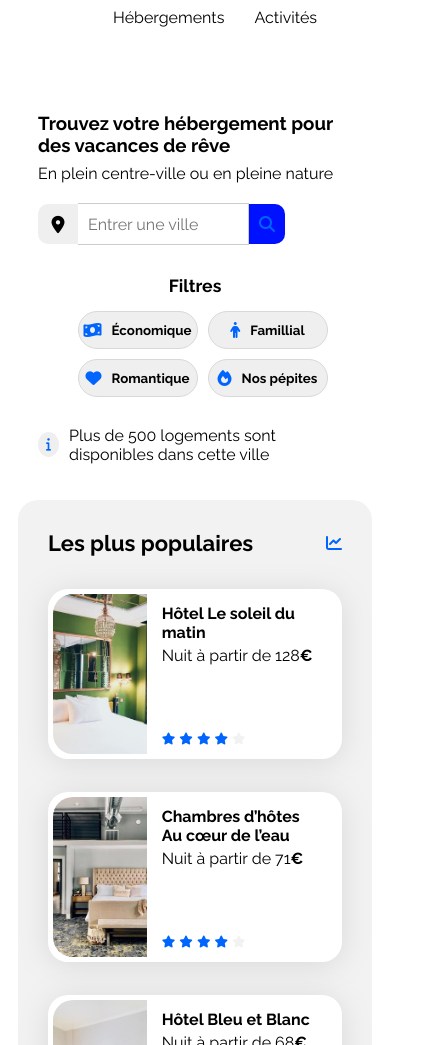
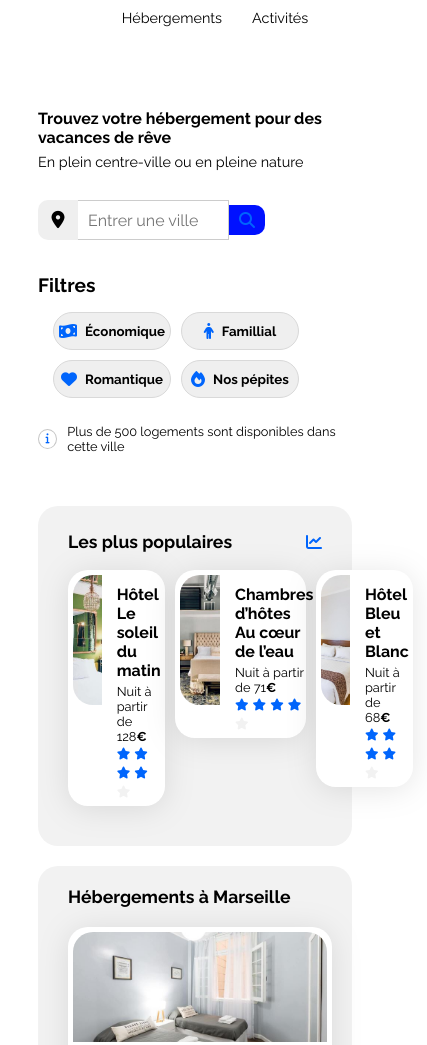
Before and after one commit to Matfen2/Booki-Site, a plain HTML site: page index.html in a window 390 px wide. Shown: the part 55-1100 px from the top of the page, 427 px wide, since content can reach past the window. Drawn offline with Linux system fonts and the light colour scheme.

Commit message:
Responsive following
Responsive 768px terminé

```diff
--- a/css/style.css
+++ b/css/style.css
@@ -95,7 +95,11 @@ nav {
 }
 
 .mission {
-    margin-top: -30px;
+    margin-top: -20px;
+}
+
+.mission p {
+  margin-top: -10px;
 }
 
 .searchCity {
@@ -231,9 +235,10 @@ nav {
   display: flex;
   justify-content: center;
   align-items: center;
+  border: 1px solid rgb(198, 198, 198);
+  background: transparent;
   cursor: pointer;
 }
-
 
 /* MAIN */
 a {
@@ -465,13 +470,14 @@ footer {
     flex-direction: row;
 }
 
+.listAbout, .listAccommodation, .listHelp {
+  margin-top: -10px;
+}
+
 /* Media query pour rendre le footer responsive */
 @media (max-width: 768px) {
     /* FOOTER */
-    footer {
-      height: 188px;
-      margin-top: 5px;
-    }
+
 }
 
 /* Le code ci-dessous correspond à la version responsive uniquement */
@@ -532,6 +538,232 @@ footer {
   }
 }
 
+@media (max-width: 768px) {
+  .main-container {
+    padding: 0 10px;
+  }
+
+  /* Header */
+  .listHref {
+    margin-top: -43px;
+    column-gap: 30px;
+    margin-right: -10px;
+  }
+
+  .listHref .href-link {
+    font-size: 0.9em;
+  }
+
+  .mission h3 {
+    font-size: 1.0em;
+  }
+
+  .mission p {
+    font-size: 0.9em;
+  }
+
+  #city {
+    height: 38px;
+    width: 130px;
+  }
+
+  #btnSearch {
+    margin-top: -1px;
+    height: 30px;
+    padding: 20px 20px;
+  }
+
+  .filter {
+    margin-top: -12px;
+    display: flex;
+    flex-direction: column;
+    align-items: flex-start;
+  }
+
+  .filter .filt {
+    font-size: 1.2em;
+  }
+
+  .btnFilter h2 {
+    margin-left: -2px;
+    font-size: 1.0em;
+  }
+
+  .fa-heart, .fa-money-bill-wave, .fa-person, .fa-fire {
+    font-size: 1.3em;
+  }
+
+  #btnInfo {
+    width: 20px;
+    height: 20px;
+  }
+
+  .fa-info {
+    font-size: 0.8em;
+  }
+
+  .home {
+    font-size: 0.8em;
+  }
+
+
+  /* Hébergements et Populaires */
+  .hebergements-and-populaires {
+    display: flex;
+    padding: 20px;
+    flex-direction: column;
+  }
+
+  .hebergements-and-populaires section {
+    padding: 30px;
+  }
+
+  /* Styles pour .hebergements */
+  .hebergements {
+    width: 100%;
+    height: 518px;
+    margin-top: -20px;
+    max-width: 1000px;
+    margin-bottom: 50px;
+  }
+
+  .hebergements .section-title {
+    font-size: 1.1em;
+  }
+
+  .hebergements-cards {
+    gap: 30px;
+    margin-top: 20px;
+  }
+
+  .hebergements-cards .card {
+    width: 100%;
+    margin-bottom: -10px;
+    background-color: white;
+    border-radius: 20px;
+    padding: 5px;
+    filter: drop-shadow(0px 3px 15px rgba(0, 0, 0, 0.1));
+    flex: 1 0 auto;
+  }
+
+  .hebergements-cards img {
+    width: 100%;
+    height: 100px;
+    max-width: 240px;
+    object-fit: cover;
+    border-radius: 20px 20px 0 0;
+  }
+
+  .hebergements-cards .card-content .card-title {
+    margin-top: 9px;
+    font-size: 0.8em;
+  }
+
+  .hebergements-cards .card-content .card-subtitle {
+    margin-top: -4px;
+    font-size: 0.8em;
+  }
+
+  .hebergements-cards .card-content .card-rating {
+    margin-bottom: -5px;
+  }
+
+  .hebergements-footer h4 {
+    font-size: 1.0em;
+    margin-top: 37px;
+  }
+
+  /* Styles pour .populaires */
+  .populaires .section-title {
+    font-size: 1.1em;
+  }
+
+  .populaires {
+    width: 100%;
+    height: 235px;
+  }
+
+  .populaires-cards {
+    display: flex;
+    flex-wrap: nowrap;
+    gap: 20px;
+  }
+
+  .populaires-cards .card {
+    background-color: white;
+    border-radius: 20px;
+    padding: 5px;
+    width: 100%;
+    margin-top: 3px;
+    max-width: 220px;
+    filter: drop-shadow(0px 3px 15px rgba(0, 0, 0, 0.1));
+    margin-bottom: 10px;
+  }
+
+  .populaires-title {
+    margin-top: -5px;
+    margin-bottom: 15px;
+  }
+
+  .populaires-cards .card img {
+    height: 130px;
+  }
+
+  .populaires-cards .card-title {
+    margin-top: 10px;
+    margin-bottom: 4px;
+    font-size: 0.8em;
+  }
+
+  .populaires-cards .card-subtitle {
+    font-size: 0.8em;
+  }
+
+  .populaires-cards .card-rating {
+    margin-bottom: 0px;
+  }
+
+  /* Activités */
+  .activities {
+    margin-top: -30px;
+    padding: 45px;
+  }
+
+  .listPointKey {
+    padding: 0px;
+  }
+
+  .listPointKey .card-body img {
+    height: 190px;
+  }
+
+  .listPointKey .card-footer {
+    padding: 15px 20px 20px 15px;
+  }
+
+  .listPointKey .card-footer h4 {
+    font-size: 0.7em;
+  }
+
+  /* Footer */
+  footer {
+    height: 140px;
+    margin-top: -25px;
+  }
+
+  .listFooter {
+    column-gap: 90px;
+  }
+
+  .about h4, .accommodation h4, .help h4 {
+    font-size: 0.9em;
+  }
+
+  .listAbout p, .listAccommodation p, .listHelp p {
+    font-size: 0.8em;
+  }
+}
+
 
 /* Small device (Mobile, less than 450px) */
 @media (max-width: 425px) {
@@ -560,9 +792,6 @@ footer {
     margin-top: -10px;
   }
 
-  .searchCity {
-    margin: 20px auto;
-  }
 
   #city {
     max-width: 150px;
```
